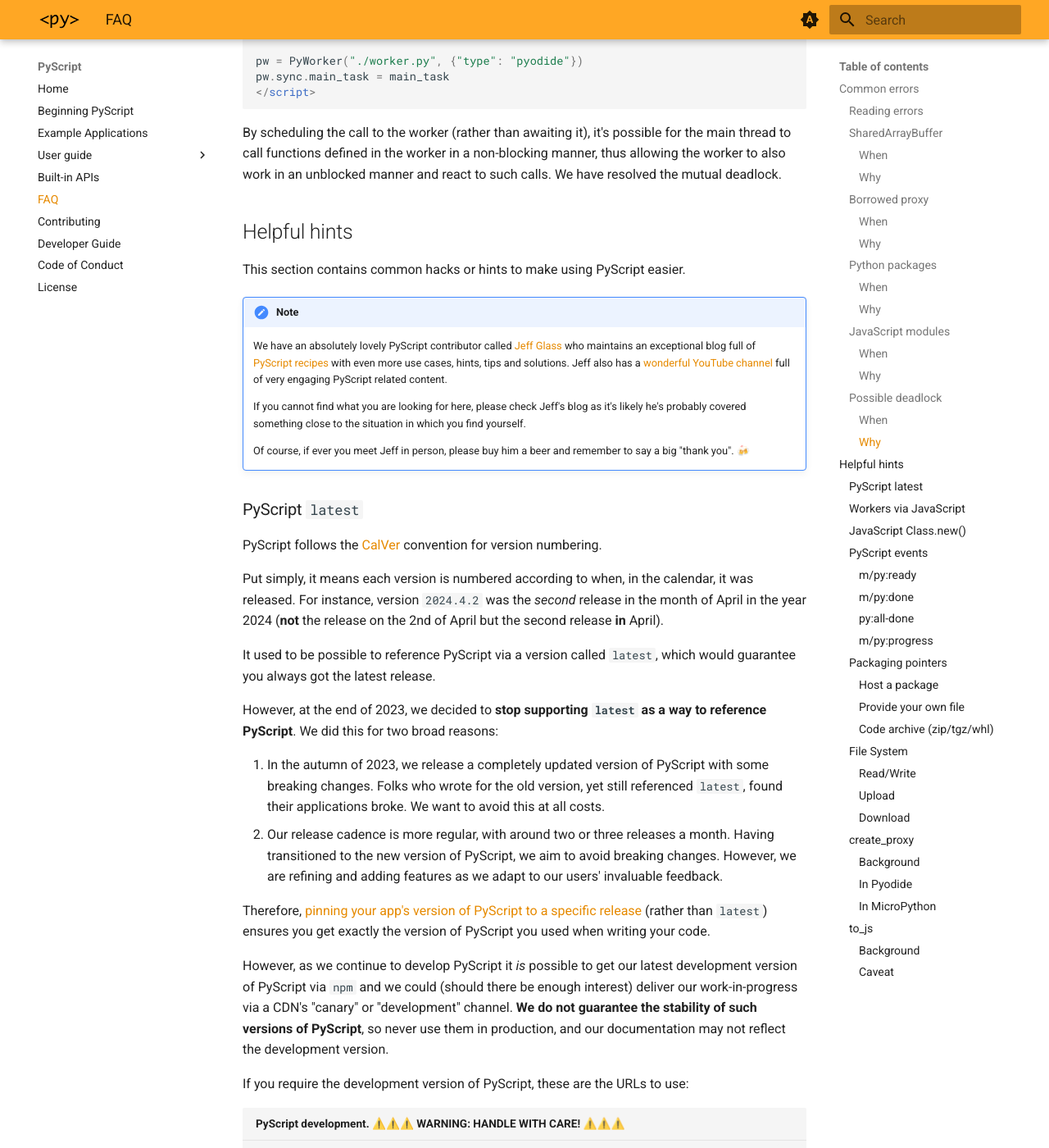
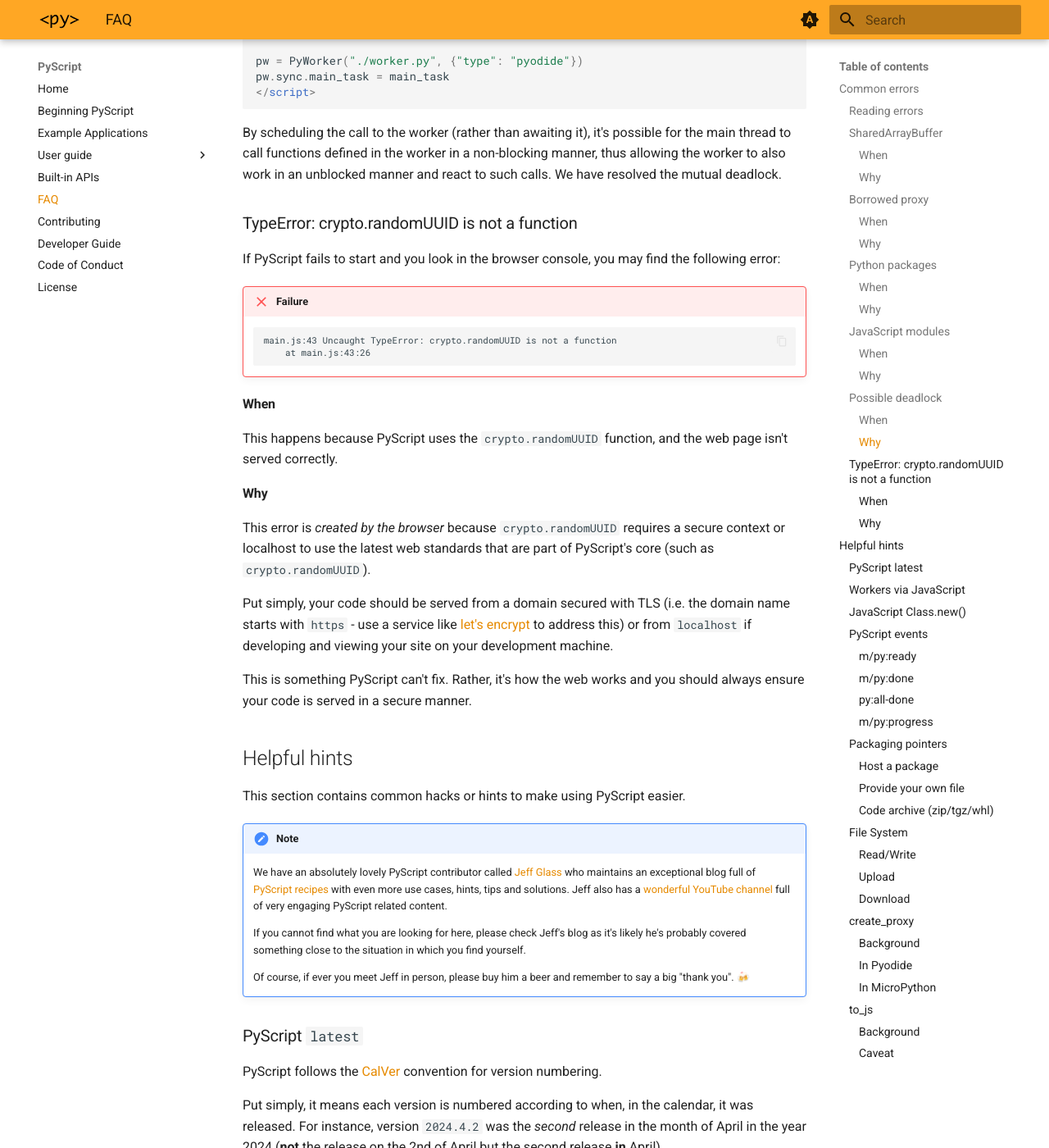
Before and after one commit to pyscript/docs, an MkDocs documentation site: the page built from docs/faq.md, in a window 1280 px wide and 1400 px high, scrolled down 8297 px. Shown: the whole window at 82% size. Built offline with MkDocs 1.6.1 and Material for MkDocs 9.7.7, drawn with Linux system fonts in a browser that asks for light colours; the version menu is left out.

Commit message:
Add FAQ not about randomUUID related error.

````diff
--- a/docs/faq.md
+++ b/docs/faq.md
@@ -435,6 +435,37 @@ By scheduling the call to the worker (rather than awaiting it), it's possible
 for the main thread to call functions defined in the worker in a non-blocking
 manner, thus allowing the worker to also work in an unblocked manner and react
 to such calls. We have resolved the mutual deadlock.
+
+### TypeError: crypto.randomUUID is not a function
+
+If PyScript fails to start and you look in the browser console, you may
+find the following error:
+
+!!! failure
+
+    ```
+    main.js:43 Uncaught TypeError: crypto.randomUUID is not a function
+        at main.js:43:26
+    ```
+
+#### When
+
+This happens because PyScript uses the `crypto.randomUUID` function, and the
+web page isn't served correctly.
+
+#### Why
+
+This error is _created by the browser_ because `crypto.randomUUID` requires a
+secure context or localhost to use the latest web standards that are part of
+PyScript's core (such as `crypto.randomUUID`).
+
+Put simply, your code should be served from a domain secured
+with TLS (i.e. the domain name starts with `https` - use a service like
+[let's encrypt](https://letsencrypt.org/) to address this) or from `localhost`
+if developing and viewing your site on your development machine.
+
+This is something PyScript can't fix. Rather, it's how the web works and you
+should always ensure your code is served in a secure manner.
 
 ## Helpful hints
 
````
